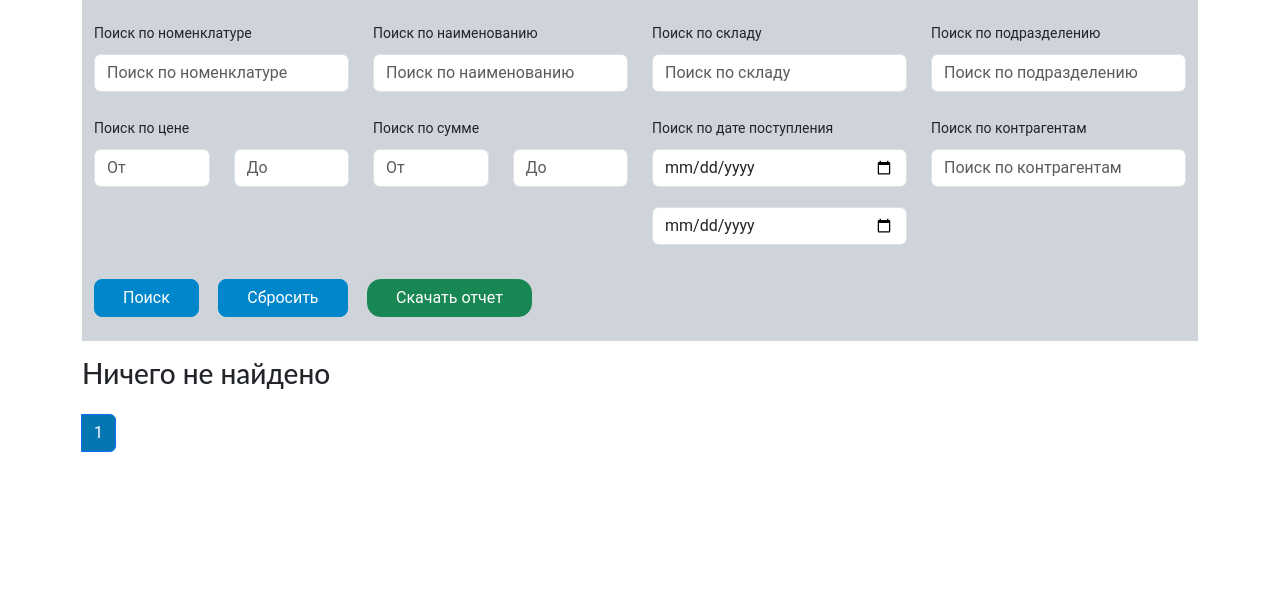
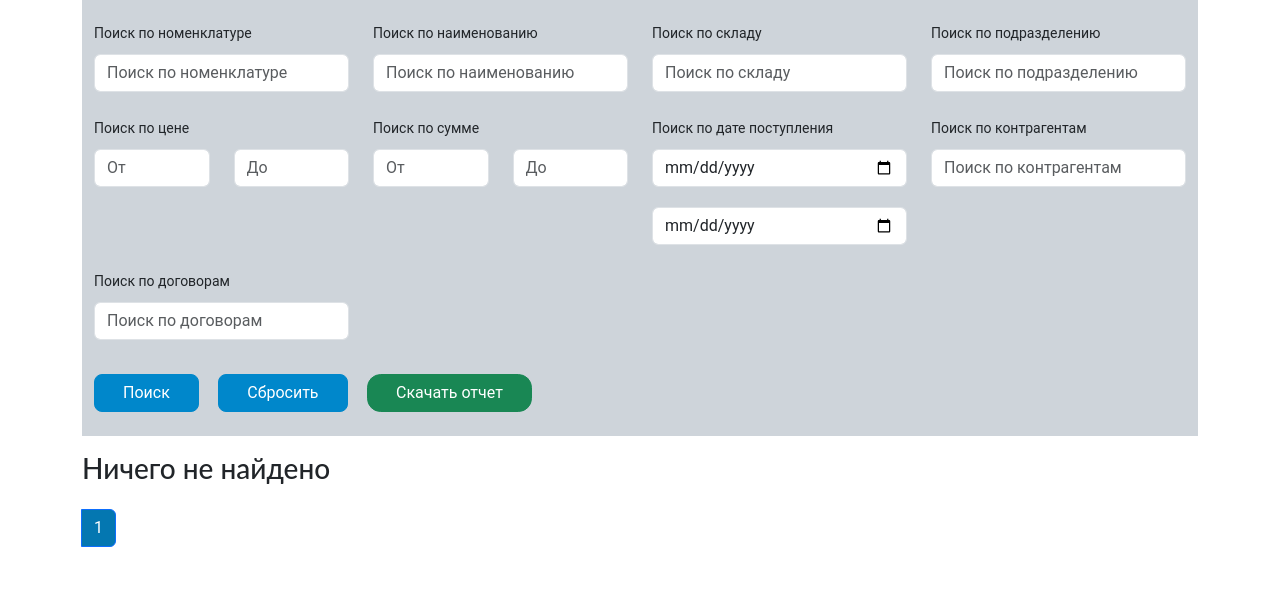
Before and after one commit to Kairat12/maek_measuring, a Django app: page /main_sklad/ in a window 1280 px wide. Shown: the part 134-724 px from the top of the page. Run offline with Django 4.2, Linux system fonts and the light colour scheme; data that the repository does not hold is empty; some libraries are stand-ins or nearby versions.

Commit message:
add agreement for search

```diff
--- a/sklad/views.py
+++ b/sklad/views.py
@@ -33,6 +33,7 @@ def main_sklad(request):
         'number_sklad__icontains': request.GET.get('number_sklad__icontains'),
         'responsible__icontains': request.GET.get('responsible__icontains'),
         'contractor__icontains': request.GET.get('contractor__icontains'),
+        'agreement__icontains': request.GET.get('agreement__icontains'),
     }
     search_querydict = QueryDict(mutable=True)
     for key, value in search_params.items():
@@ -91,6 +92,7 @@ def main_sklad_report(request):
         'date_receipt__gte': request.GET.get('date_receipt__gte'),
         'date_receipt__lte': request.GET.get('date_receipt__lte'),
         'contractor__icontains': request.GET.get('contractor__icontains'),
+        'agreement__icontains': request.GET.get('agreement__icontains'),
     }
     search_params = {k: v for k, v in search_params.items() if v}
 
--- a/templates/main_sklad.html
+++ b/templates/main_sklad.html
@@ -72,6 +72,11 @@
                         <input type="text" name="contractor__icontains" class="form-control"
                                placeholder="Поиск по контрагентам" value="{{ request.GET.contractor__icontains }}">
                     </div>
+                    <div class="col-3">
+                        <label>Поиск по договорам</label>
+                        <input type="text" name="agreement__icontains" class="form-control"
+                               placeholder="Поиск по договорам" value="{{ request.GET.agreement__icontains }}">
+                    </div>
                     <div class="w-100 mt-2">
                         <button type="submit" class="btn btn-primary me-3">Поиск</button>
                         <a href="{% url 'sklad:main_sklad' %}#nofilter" class="btn btn-primary text-white">Сбросить</a>
@@ -137,11 +142,7 @@
                                                      aria-label="Previous"><span
                                     aria-hidden="true">&laquo;</span></a></li>
                             <li class="page-item"><a class="page-link"
-                                                     href="?page=
-
-
-
-                                                             {{ main_sklads.previous_page_number }}{% if search_querydict %}&{{ search_querydict }}{% endif %}">&#8249;</a>
+                                                     href="?page={{ main_sklads.previous_page_number }}{% if search_querydict %}&{{ search_querydict }}{% endif %}">&#8249;</a>
                             </li>
                         {% endif %}
                     </li>
@@ -149,28 +150,16 @@
                     {% for page_num in main_sklads.paginator.page_range %}
                         {% if page_num >= main_sklads.number|add:"-2" and page_num <= main_sklads.number|add:"2" %}
                             <li class="page-item {% if page_num == main_sklads.number %}active{% endif %}">
-                                <a class="page-link" href="?page=
-
-
-
-                                        {{ page_num }}{% if search_querydict %}&{{ search_querydict }}{% endif %}">{{ page_num }}</a>
+                                <a class="page-link" href="?page={{ page_num }}{% if search_querydict %}&{{ search_querydict }}{% endif %}">{{ page_num }}</a>
                             </li>
                         {% endif %}
                     {% endfor %}
 
                     {% if main_sklads.has_next %}
-                        <li class="page-item"><a class="page-link" href="?page=
-
-
-
-                                {{ main_sklads.next_page_number }}{% if search_querydict %}&{{ search_querydict }}{% endif %}">&#8250;</a>
+                        <li class="page-item"><a class="page-link" href="?page={{ main_sklads.next_page_number }}{% if search_querydict %}&{{ search_querydict }}{% endif %}">&#8250;</a>
                         </li>
                         <li class="page-item"><a class="page-link"
-                                                 href="?page=
-
-
-
-                                                         {{ main_sklads.paginator.num_pages }}{% if search_querydict %}&{{ search_querydict }}{% endif %}"><span
+                                                 href="?page={{ main_sklads.paginator.num_pages }}{% if search_querydict %}&{{ search_querydict }}{% endif %}"><span
                                 aria-hidden="true">&raquo;</span>
                         </a></li>
                     {% endif %}
```
